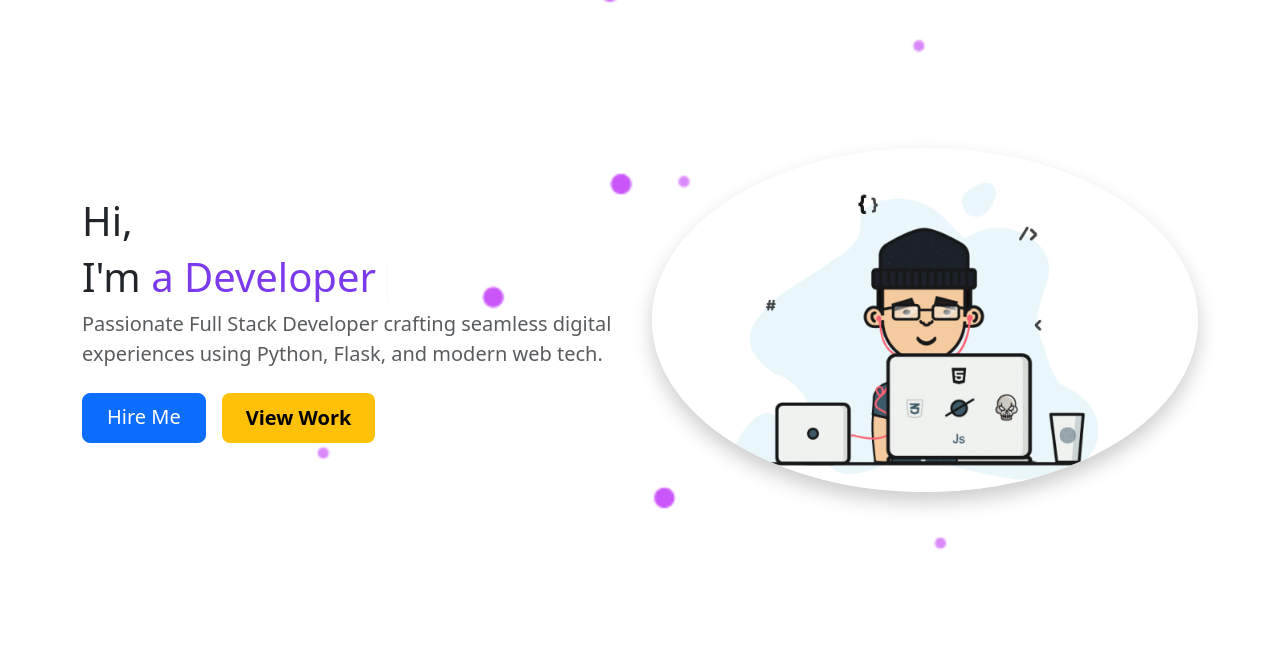
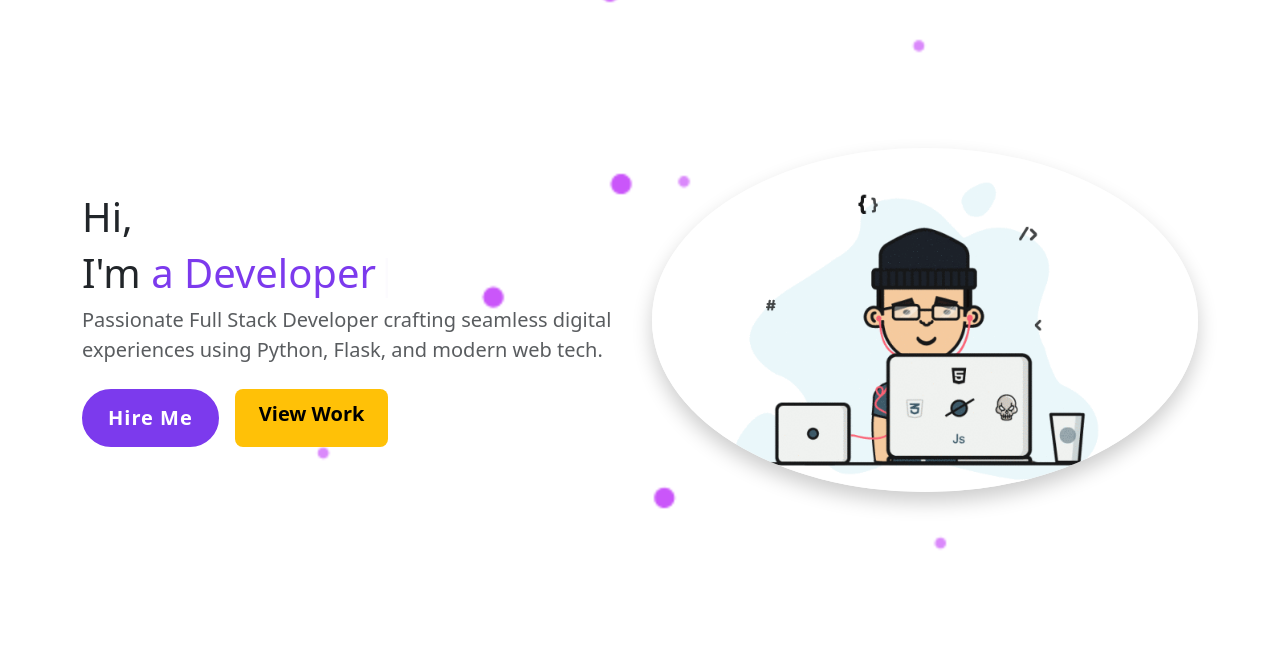
Before and after one commit to Arghya2001/whiteninja09.github.io, a Flask app: page / in a window 1280 px wide. Shown: the part 56-702 px from the top of the page. Run offline with Flask 3, Linux system fonts and the light colour scheme; data that the repository does not hold is empty; some libraries are stand-ins or nearby versions.

Commit message:
Added hover effect to Hire Me button

```diff
--- a/static/css/style.css
+++ b/static/css/style.css
@@ -273,3 +273,56 @@ footer a:hover {
 #typed-text {
     color: #7c3aed;
 }
+
+/* Hire Me Button */
+.hire-btn {
+    background: #7c3aed;
+    border: 2px solid #7c3aed;
+    color: white;
+    border-radius: 30px;
+    padding: 12px 30px;
+    font-weight: 600;
+    letter-spacing: 1px;
+    position: relative;
+    overflow: hidden;
+    transition: all 0.4s ease;
+    z-index: 1;
+}
+
+/* Shine sweep effect */
+.hire-btn::before {
+    content: '';
+    position: absolute;
+    top: 0;
+    left: -100%;
+    width: 100%;
+    height: 100%;
+    background: linear-gradient(
+        120deg,
+        transparent,
+        rgba(255, 255, 255, 0.3),
+        transparent
+    );
+    transition: 0.5s;
+    z-index: -1;
+}
+
+/* Hover state */
+.hire-btn:hover {
+    background: transparent;
+    color: #7c3aed;
+    border-color: #7c3aed;
+    box-shadow: 0 0 20px rgba(124, 58, 237, 0.5);
+    transform: translateY(-3px);
+}
+
+/* Shine sweep on hover */
+.hire-btn:hover::before {
+    left: 100%;
+}
+
+/* Click effect */
+.hire-btn:active {
+    transform: translateY(0px);
+    box-shadow: none;
+}
--- a/templates/index.html
+++ b/templates/index.html
@@ -62,7 +62,7 @@
                     <p class="lead text-muted mb-4" style="color:blue;">Passionate Full Stack Developer crafting seamless digital experiences using Python, Flask, and modern web tech.</p>
 
                     <div class="d-flex justify-content-center justify-content-lg-start gap-3">
-                        <a href="#contact" class="btn btn-primary btn-lg px-4">Hire Me</a>
+                        <a href="#contact" class="btn btn-primary btn-lg px-4 hire-btn">Hire Me</a>
                         <a href="#projects" class="btn btn-warning btn-lg px-4">View Work</a>
                     </div>
                 </div>
```
